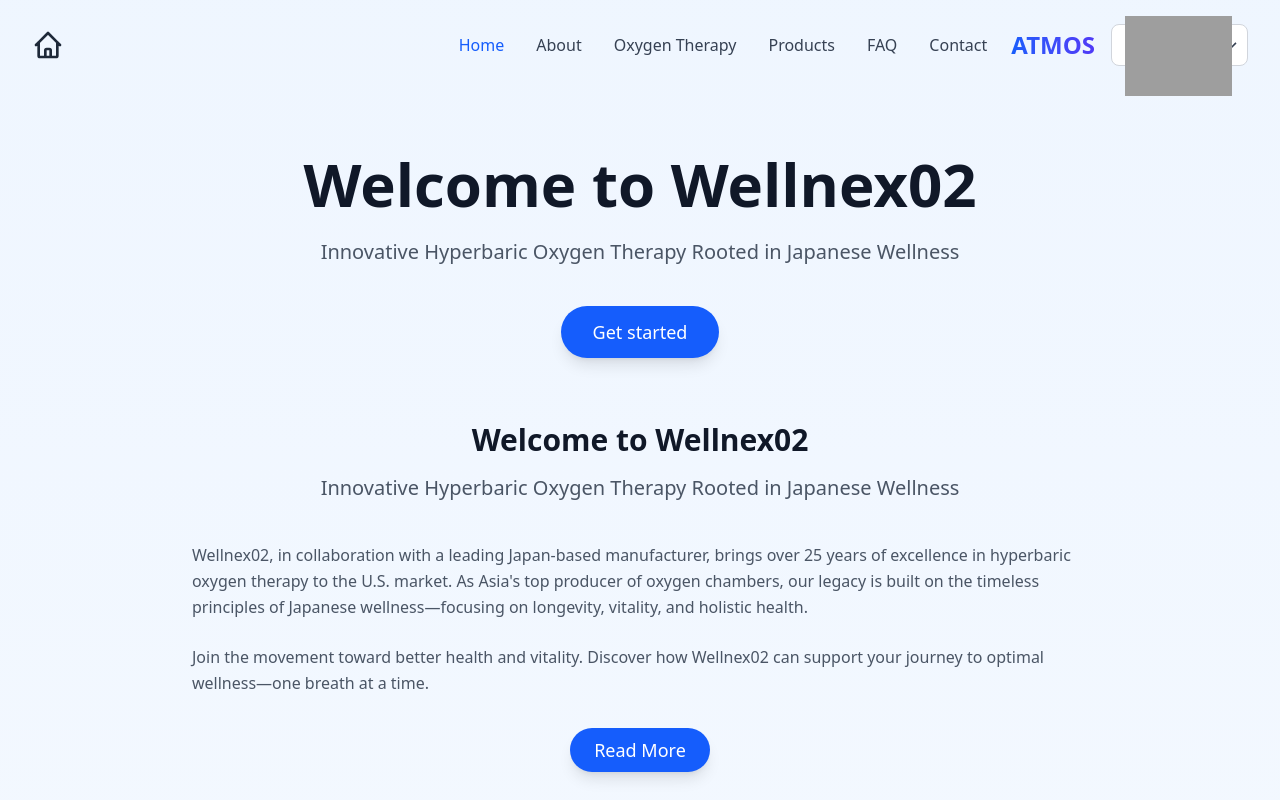
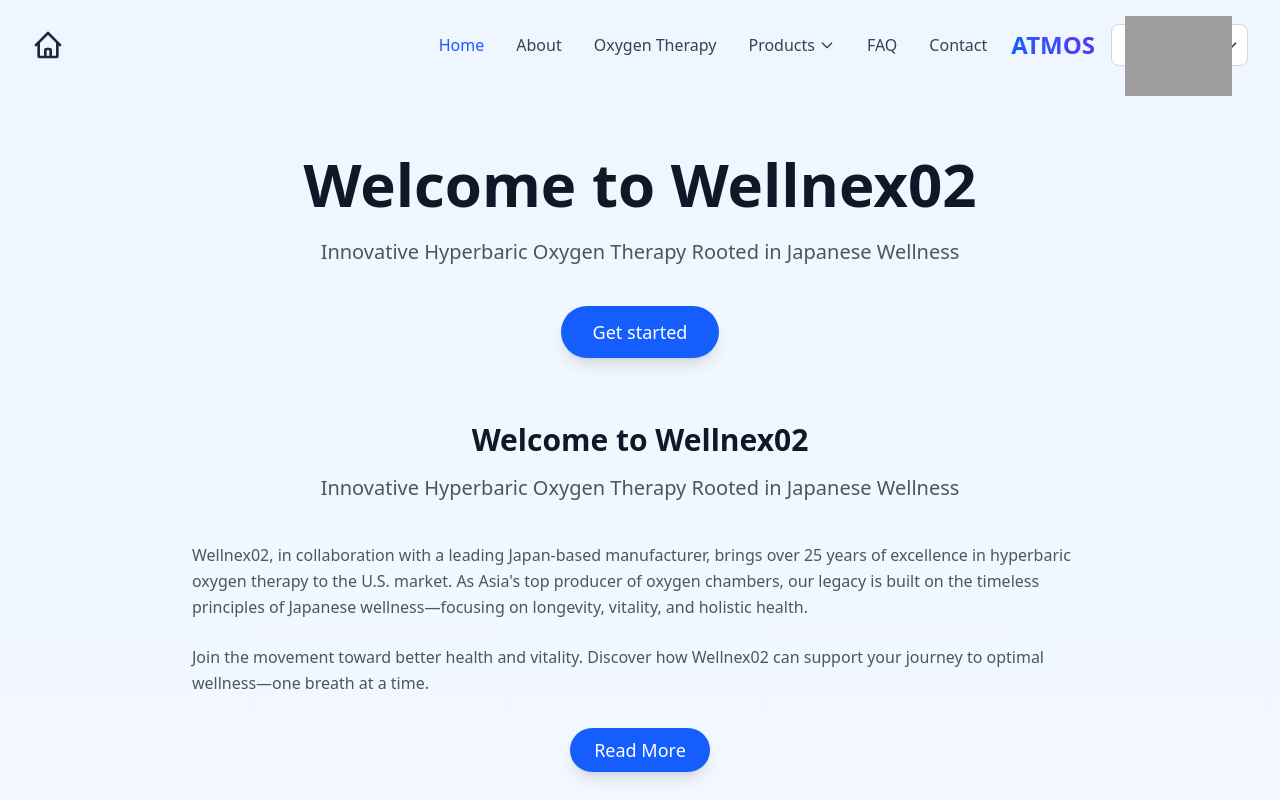
Before and after one commit to Soulemane12/Chamber, a Next.js app: page / in a window 1280 px wide. Shown: the top 800 px of the page. Built offline with nearby package versions, Linux system fonts and the light colour scheme; grey boxes are pictures that could not be loaded.

Commit message:
Add dropdown menu for Products section in navbar

```diff
--- a/src/components/Header.tsx
+++ b/src/components/Header.tsx
@@ -2,6 +2,7 @@
 
 import Link from "next/link";
 import Image from "next/image";
+import { useState } from "react";
 import { LanguageSelector, MobileLanguageSelector } from "./LanguageSelector";
 import { useLanguage } from "@/lib/LanguageContext";
 
@@ -11,9 +12,10 @@
 
 export function Header({ currentPage = 'home' }: HeaderProps) {
   const { t } = useLanguage();
+  const [isProductsDropdownOpen, setIsProductsDropdownOpen] = useState(false);
 
   return (
-    <header className="py-6 px-4 sm:px-6 lg:px-8 flex flex-col sm:flex-row justify-between items-center">
+    <header className="py-6 px-4 sm:px-6 lg:px-8 flex flex-col sm:flex-row justify-between items-center relative">
       <div className="flex items-center mb-4 sm:mb-0">
         <Link href="/" className="text-2xl font-bold text-gray-800 dark:text-gray-200 hover:text-blue-600 dark:hover:text-blue-400 transition-colors">
           <span className="sr-only">Home</span>
@@ -55,15 +57,70 @@
                 {t('oxygenTherapy')}
               </Link>
             </li>
-            <li className="px-3 py-2 sm:p-0">
-              <Link
-                href="/products"
-                className={currentPage === 'products'
-                  ? "text-blue-600 dark:text-blue-400 font-medium"
-                  : "text-gray-700 hover:text-blue-600 dark:text-gray-300 dark:hover:text-blue-400"}
+            <li className="px-3 py-2 sm:p-0 relative">
+              <button
+                onClick={() => setIsProductsDropdownOpen(!isProductsDropdownOpen)}
+                onMouseEnter={() => setIsProductsDropdownOpen(true)}
+                onMouseLeave={() => setIsProductsDropdownOpen(false)}
+                className={`flex items-center space-x-1 ${
+                  currentPage === 'products'
+                    ? "text-blue-600 dark:text-blue-400 font-medium"
+                    : "text-gray-700 hover:text-blue-600 dark:text-gray-300 dark:hover:text-blue-400"
+                }`}
               >
-                {t('products')}
-              </Link>
+                <span>{t('products')}</span>
+                <svg
+                  className={`w-4 h-4 transition-transform ${isProductsDropdownOpen ? 'rotate-180' : ''}`}
+                  fill="none"
+                  stroke="currentColor"
+                  viewBox="0 0 24 24"
+                >
+                  <path strokeLinecap="round" strokeLinejoin="round" strokeWidth={2} d="M19 9l-7 7-7-7" />
+                </svg>
+              </button>
+
+              {/* Dropdown Menu */}
+              <div
+                className={`absolute top-full left-0 mt-2 w-64 bg-white dark:bg-gray-800 rounded-lg shadow-lg border border-gray-200 dark:border-gray-700 z-50 transition-all duration-200 ${
+                  isProductsDropdownOpen ? 'opacity-100 visible translate-y-0' : 'opacity-0 invisible -translate-y-2'
+                }`}
+                onMouseEnter={() => setIsProductsDropdownOpen(true)}
+                onMouseLeave={() => setIsProductsDropdownOpen(false)}
+              >
+                <div className="py-2">
+                  <Link
+                    href="/products"
+                    className="block px-4 py-2 text-gray-700 dark:text-gray-300 hover:bg-blue-50 dark:hover:bg-gray-700 hover:text-blue-600 dark:hover:text-blue-400 transition-colors"
+                  >
+                    All Products
+                  </Link>
+                  <Link
+                    href="/products/o2-box-t2r"
+                    className="block px-4 py-2 text-gray-700 dark:text-gray-300 hover:bg-blue-50 dark:hover:bg-gray-700 hover:text-blue-600 dark:hover:text-blue-400 transition-colors"
+                  >
+                    O2 BOX T2-R (1-2 Persons)
+                  </Link>
+                  <Link
+                    href="/products/o2-box-t68r"
+                    className="block px-4 py-2 text-gray-700 dark:text-gray-300 hover:bg-blue-50 dark:hover:bg-gray-700 hover:text-blue-600 dark:hover:text-blue-400 transition-colors"
+                  >
+                    O2 BOX T68-R (6-8 Persons)
+                  </Link>
+                  <Link
+                    href="/products/o2-box-t810r-w2000"
+                    className="block px-4 py-2 text-gray-700 dark:text-gray-300 hover:bg-blue-50 dark:hover:bg-gray-700 hover:text-blue-600 dark:hover:text-blue-400 transition-colors"
+                  >
+                    O2 BOX T810-R W2000 (8-10 Persons)
+                  </Link>
+                  <div className="border-t border-gray-200 dark:border-gray-700 my-1"></div>
+                  <Link
+                    href="/products/operational-items"
+                    className="block px-4 py-2 text-gray-700 dark:text-gray-300 hover:bg-blue-50 dark:hover:bg-gray-700 hover:text-blue-600 dark:hover:text-blue-400 transition-colors"
+                  >
+                    Operational Items
+                  </Link>
+                </div>
+              </div>
             </li>
             <li className="px-3 py-2 sm:p-0">
               <Link
```
